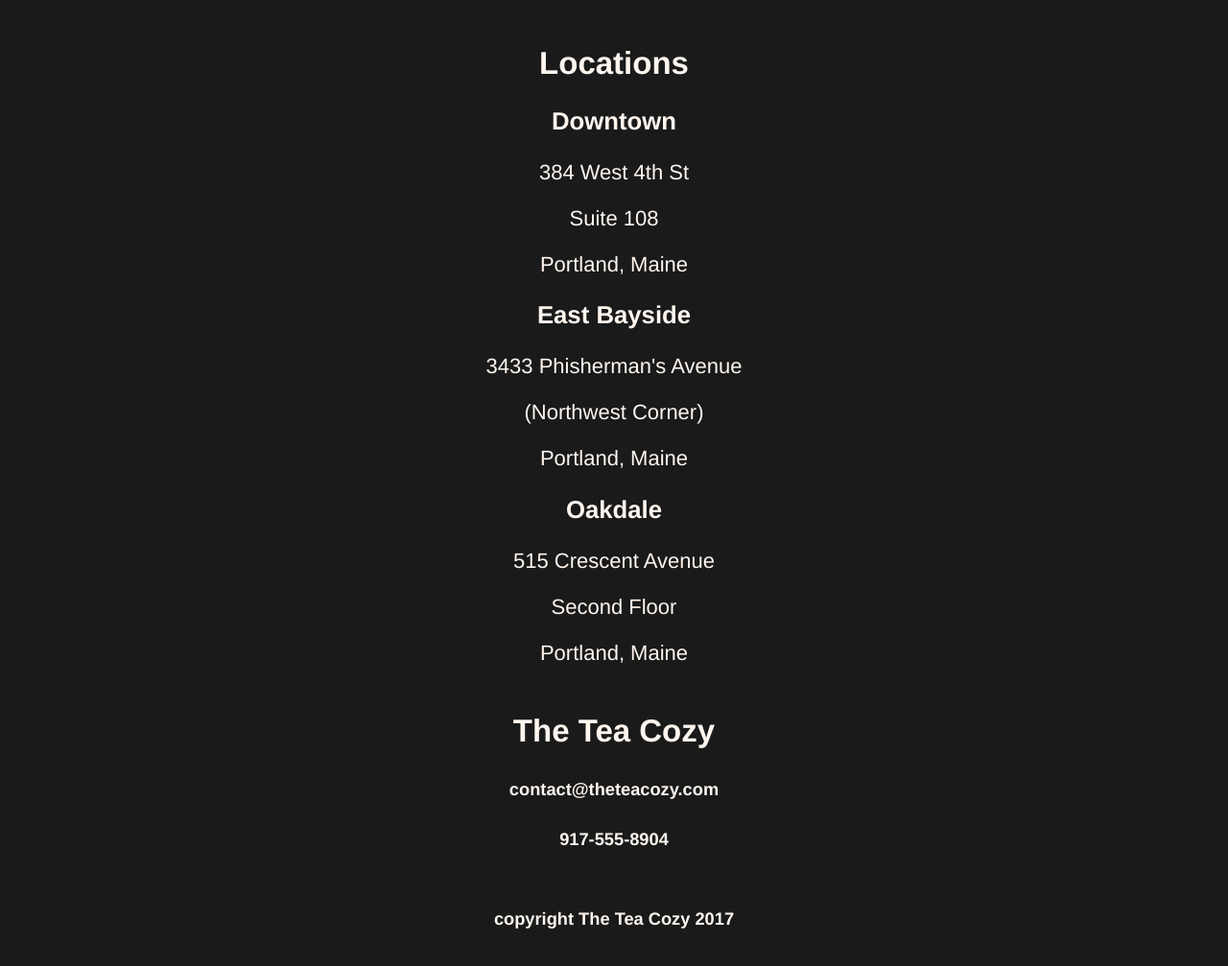
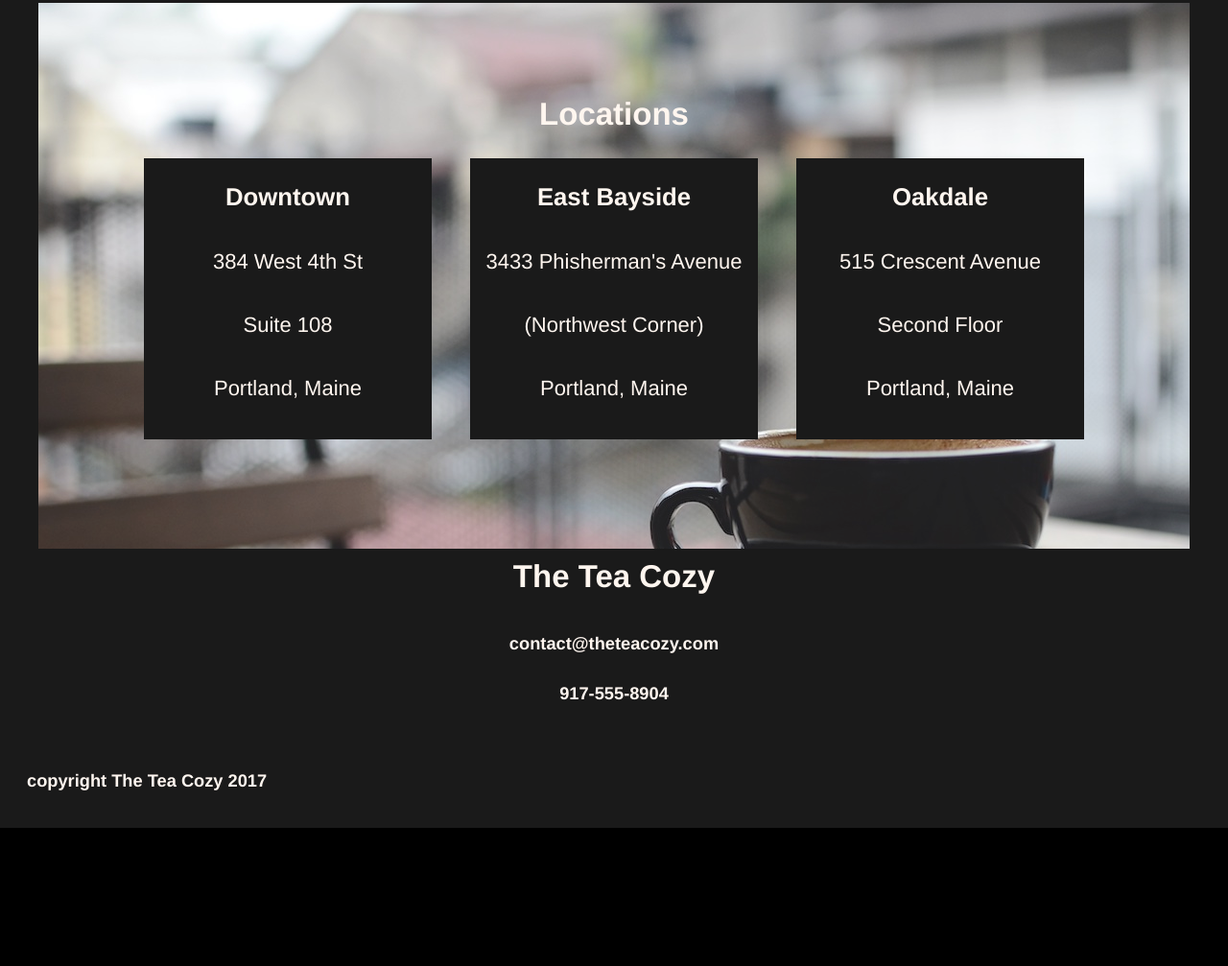
Before and after one commit to jkang215/TeaCozy, a plain HTML site: page index.html in a window 1280 px wide. Shown: the part 1565-2572 px from the top of the page at 96% size. After the commit the page ends 2428 px from the top, so only its background shows below. Drawn offline with Linux system fonts and the light colour scheme.

Commit message:
Finished CSS for all sections, adjusted margins, ready to submit

```diff
--- a/index.html
+++ b/index.html
@@ -64,6 +64,7 @@
       <!-- Locations section -->
       <div id="locations">
         <h2>Locations</h4>
+        <div class="loc-options">
           <div class="loc">
             <h3>Downtown</h3>
             <p>384 West 4th St</p>
@@ -83,6 +84,7 @@
             <p>Portland, Maine</p>
           </div>
         </div>
+      </div>
 
       <!-- information -->
       <div class="info">
--- a/resources/css/style.css
+++ b/resources/css/style.css
@@ -60,41 +60,105 @@ nav li {
 }
 
 #mission {
-  align-items: center;
   display: flex;
   background-image: url("../images/img-mission-background.jpg");
   background-color: black;
+  flex-direction: column;
+  justify-content: center;
   height: 700px;
   width: 1200px;
 }
 
 #mission .mission-text {
   background-color: black;
-  width: 1200px;
+
+}
+
+.mission-text h2 {
+  margin: 10px;
+  padding-bottom: 10px;
+}
+
+.mission-text h4 {
+  margin: 10px;
 }
 
 #story {
   align-items: center;
   padding-top: 69px;    /*to accommodate for header when following nav links*/
   width: 1000px;
-  display: flex;
-  flex-direction: column;
-  justify-content: flex-start;
+  display: block;
+  margin-bottom: 50px;
 }
 
 .item {
-  display: flex;
-  flex-direction: column;
-  align-items: center;
   padding: 0 15px;
 }
 
-.item img{
+.item img {
+  display: block;
   height: 200px;
   width: 300px;
+}
+
+.item h4 {
+  margin-top: 10px;
 }
 
 .menu-layer {
   display: inline-flex;
   flex-direction: row;
 }
+
+#locations {
+  align-items: center;
+  background-image: url("../images/img-locations-background.jpg");
+  padding-top: 69px;    /*to accommodate for header when following nav links*/
+  height: 500px;
+  width: 1200px;
+  display: flex;
+  flex-direction: column;
+}
+
+.loc-options {
+  display: inline-flex;
+  flex-direction: row;
+}
+
+.loc {
+  display: block;
+  background-color: black;
+  margin: 0 20px;
+  width: 300px;
+  opacity: 1;
+}
+
+.loc p {
+  margin: 40px 0;
+}
+
+.info {
+  display: flex;
+  flex-direction: column;
+  height: 200px;
+  justify-content: flex-start;
+}
+
+.info h2 {
+  margin: 10px;
+  padding-bottom: 15px;
+}
+.info h5 {
+  margin: 15px;
+}
+
+footer {
+  display: flex;
+  flex-direction: row;
+  justify-content: flex-start;
+  width: 100%;
+}
+
+footer h5 {
+  margin-left: 20px;
+}
```
Lines whose indentation alone changed are shown as unchanged.
